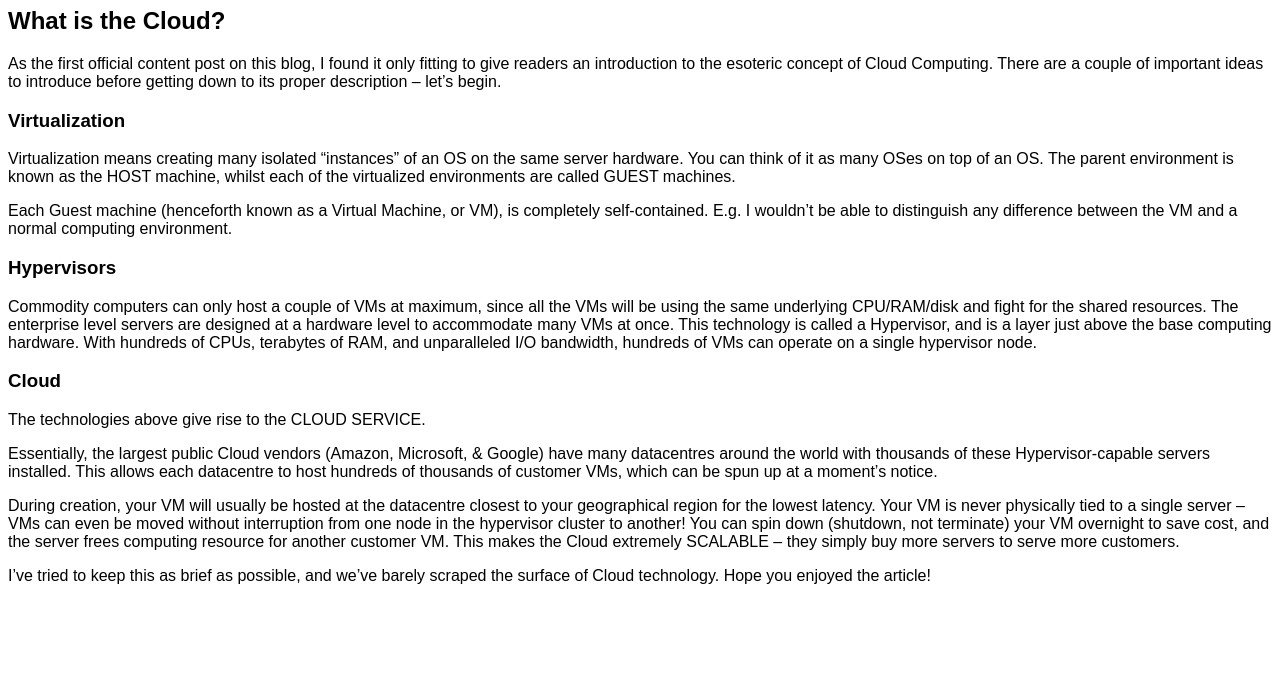
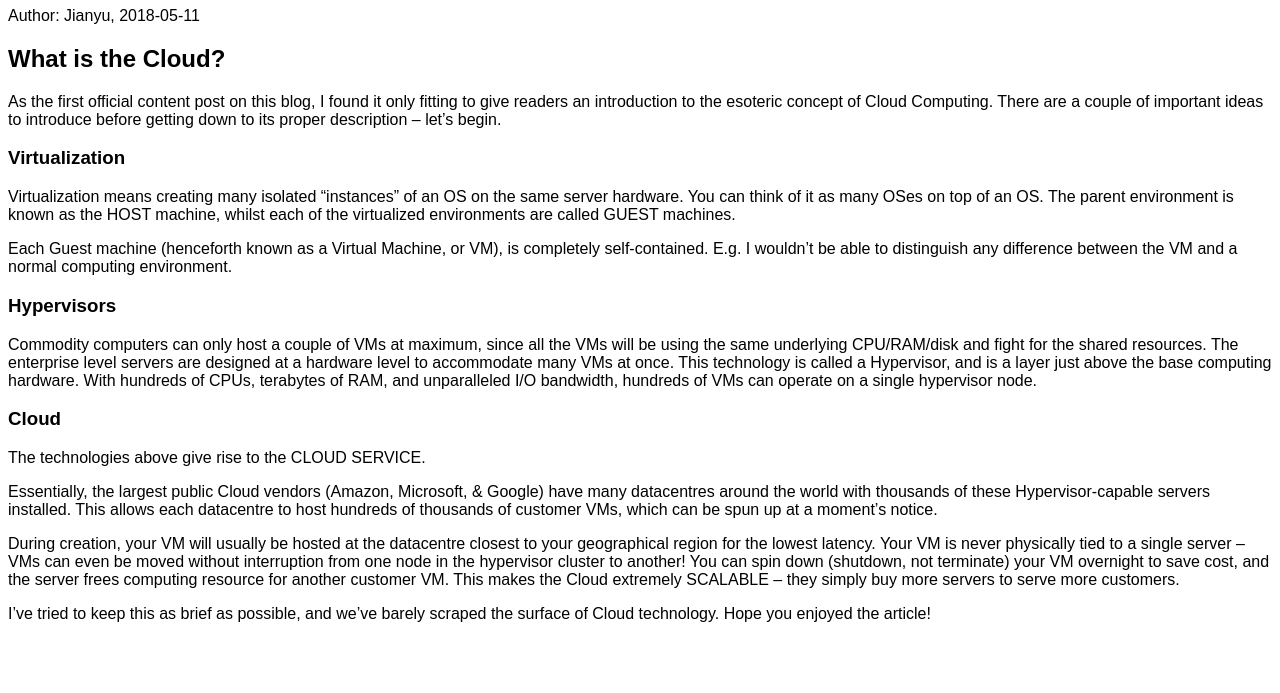
Before and after one commit to VyRianS/myweb, a plain HTML site: page pages/computing.html in a window 1280 px wide. Shown: the part 107-800 px from the top of the page. Drawn offline with Linux system fonts and the light colour scheme.

Commit message:
formatting

```diff
--- a/css/style.css
+++ b/css/style.css
@@ -2,3 +2,7 @@
 body {
 	font-family: Arial, Helvetica, sans-serif;
 }
+
+authorship {
+	font-size: 8;
+}
--- a/pages/computing.html
+++ b/pages/computing.html
@@ -10,6 +10,7 @@
 		<li><a href="/index.html">Home</a></li>
 	</ul>
 	<h1>Computing</h1>
+	<authorship>Author: Jianyu, 2018-05-11</authorship>
 
 	<h2>What is the Cloud?</h2>
 	<p>As the first official content post on this blog, I found it only fitting to give readers an introduction to the esoteric concept of Cloud Computing. There are a couple of important ideas to introduce before getting down to its proper description – let’s begin.</p>
```
